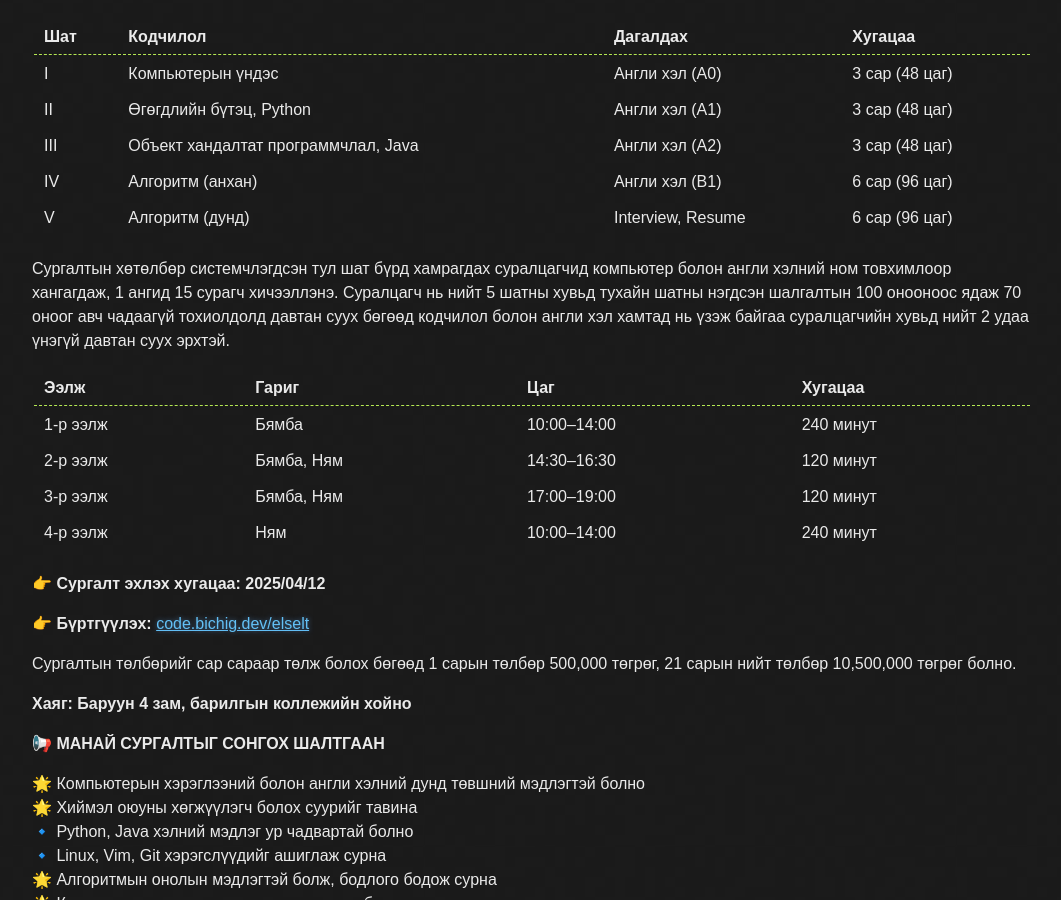
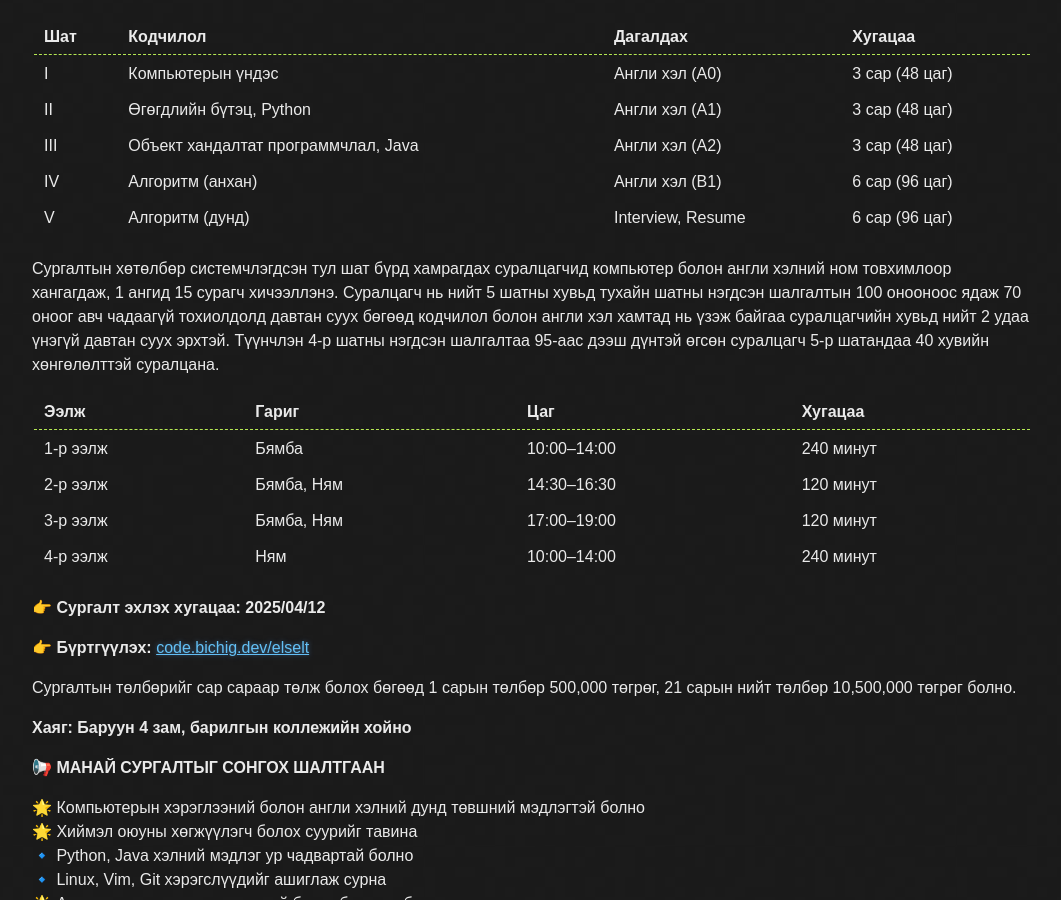
Before and after one commit to ganaatulgaa/corecode, a Jekyll site: the page built from ads.md, in a window 1280 px wide and 900 px high, scrolled down 1814 px. Shown: the whole window, without its empty margins (108-1169 px from the left). Built offline with Jekyll 4.4.1, drawn with Linux system fonts in a browser that asks for light colours; our own code applies the rules of GitHub Pages for plain Markdown files.

Commit message:
Update ads.md

```diff
--- a/ads.md
+++ b/ads.md
@@ -59,7 +59,7 @@ layout: default
 | V   | Алгоритм (дунд)                     | Interview, Resume      | 6 сар (96 цаг) |
 |-----+-------------------------------------+------------------------+----------------|
 
-Сургалтын хөтөлбөр системчлэгдсэн тул шат бүрд хамрагдах суралцагчид компьютер болон англи хэлний ном товхимлоор хангагдаж, 1 ангид 15 сурагч хичээллэнэ. Суралцагч нь нийт 5 шатны хувьд тухайн шатны нэгдсэн шалгалтын 100 онооноос ядаж 70 оноог авч чадаагүй тохиолдолд давтан суух бөгөөд кодчилол болон англи хэл хамтад нь үзэж байгаа суралцагчийн хувьд нийт 2 удаа үнэгүй давтан суух эрхтэй.
+Сургалтын хөтөлбөр системчлэгдсэн тул шат бүрд хамрагдах суралцагчид компьютер болон англи хэлний ном товхимлоор хангагдаж, 1 ангид 15 сурагч хичээллэнэ. Суралцагч нь нийт 5 шатны хувьд тухайн шатны нэгдсэн шалгалтын 100 онооноос ядаж 70 оноог авч чадаагүй тохиолдолд давтан суух бөгөөд кодчилол болон англи хэл хамтад нь үзэж байгаа суралцагчийн хувьд нийт 2 удаа үнэгүй давтан суух эрхтэй. Түүнчлэн 4-р шатны нэгдсэн шалгалтаа 95-аас дээш дүнтэй өгсөн суралцагч 5-р шатандаа 40 хувийн хөнгөлөлттэй суралцана.
 
 |----------+------------+--------------+-----------|
 | Ээлж     | Гариг      |          Цаг | Хугацаа   |
```
